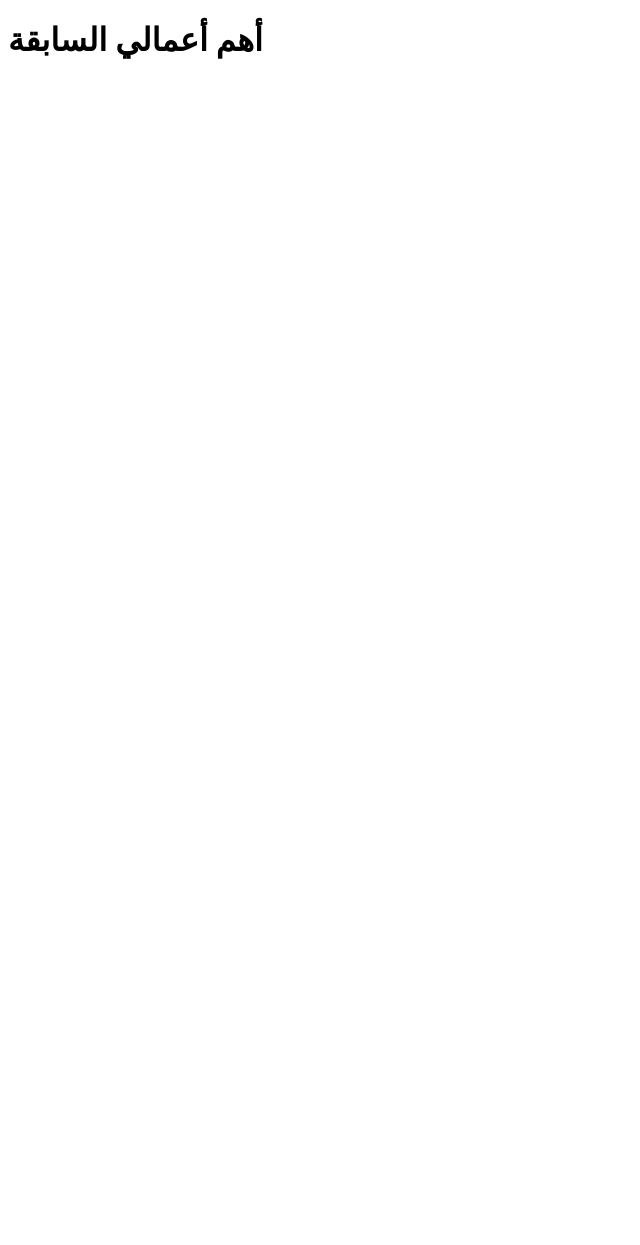
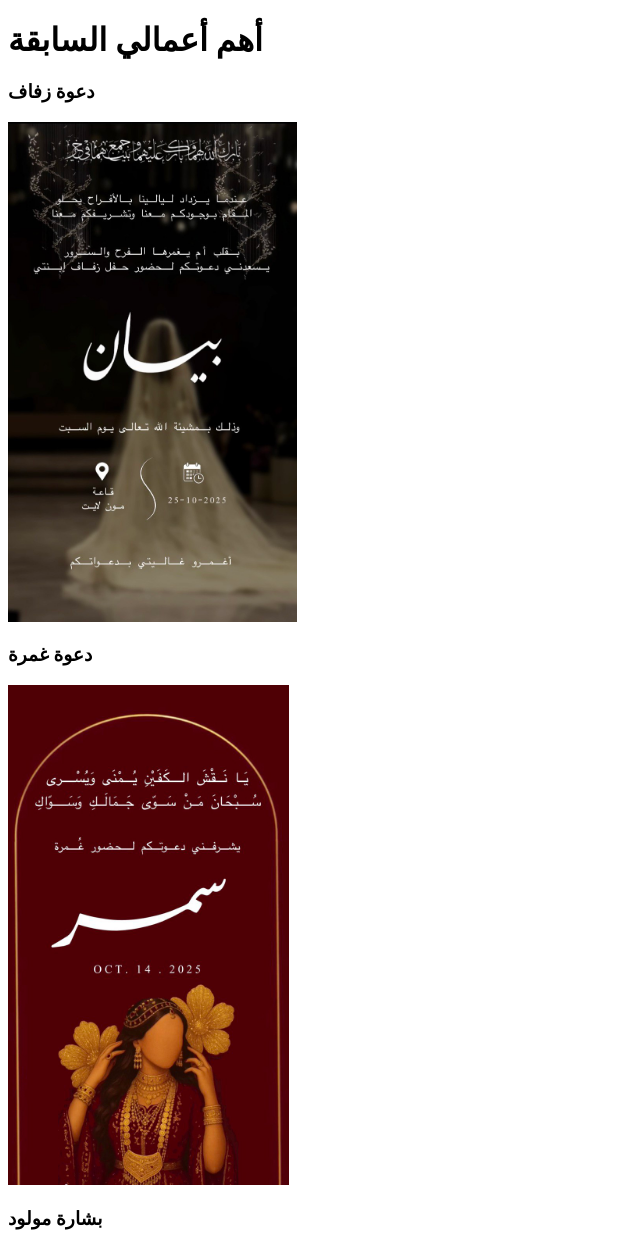
Before and after one commit to nawalelmaleh2004-dot/Nawal21, a plain HTML site: page Business Library.html in a window 1280 px wide. Shown: the top 1245 px of the page, without its empty margins (0-640 px from the left). Before the commit the page ends 800 px from the top, so only its background shows below. Drawn offline with Linux system fonts and the light colour scheme.

Commit message:
اهم اعمالي السابقة 2

```diff
--- a/Business Library.html
+++ b/Business Library.html
@@ -7,5 +7,17 @@
 </head>
 <body>
     <h1>أهم أعمالي السابقة</h1>
+
+<h3>دعوة زفاف </h3>
+    <img src="images/5954105986014448635_121.jpg" height="500" />
+
+  <h3>دعوة غمرة</h3>
+    <img src="images/5954105986014448636_121.jpg" height="500" />
+
+    <h3>بشارة مولود</h3>
+    <img src="images/5954105986014448637_121.jpg" height="500" />
+
+    <h3>بشارة مولودة</h3>
+    <img src="images/5954105986014448638_121.jpg" height="500" />
 </body>
 </html>
```
Also changed, not shown: images/5954105986014448635_121.jpg (added), images/5954105986014448636_121.jpg (added), images/5954105986014448637_121.jpg (added), images/5954105986014448638_121.jpg (added).
